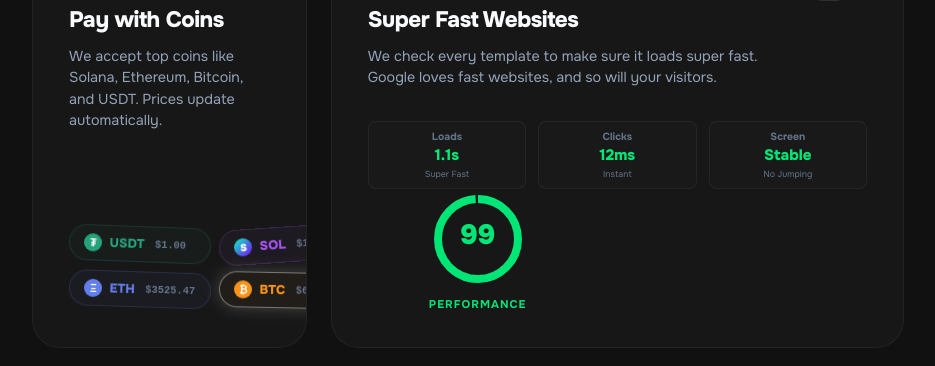
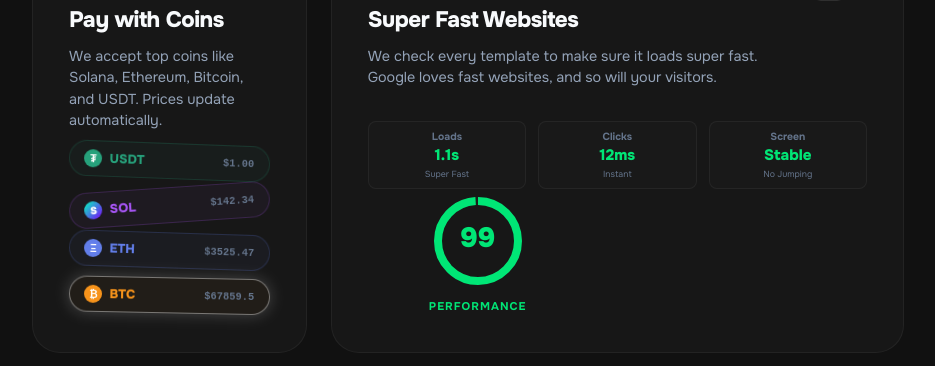
Before and after one commit to Tms119/Theme-Zoo, a Next.js app: page / in a window 1280 px wide. Shown: the part 3500-3866 px from the top of the page, without its empty margins (312-1247 px from the left). Built offline with nearby package versions, Linux system fonts and the light colour scheme; no server answers; a web font is replaced by a local one.

Commit message:
Fix laptop crypto badge overflow

```diff
--- a/components/marketing/BentoFeatures.js
+++ b/components/marketing/BentoFeatures.js
@@ -341,8 +341,8 @@ export default function BentoFeatures() {
                 We accept top coins like Solana, Ethereum, Bitcoin, and USDT. Prices update automatically.
               </p>
             </div>
-            {/* Visual element: coin badges in a stable 2x2 grid */}
-            <div className="coin-grid" style={{ marginTop: '1rem', width: '100%' }}>
+            {/* Visual element: coin badges in a flexible wrapping container */}
+            <div className="coin-grid" style={{ marginTop: '1rem', width: '100%', display: 'flex', flexWrap: 'wrap', gap: '0.5rem' }}>
               {[
                 { name: 'USDT', symbol: '₮', className: 'coin-badge-usdt', rate: '1.00' },
                 { name: 'SOL', symbol: 'S', className: 'coin-badge-sol', rate: rates.SOL, hasFlash: flash.SOL },
@@ -357,13 +357,15 @@ export default function BentoFeatures() {
                     borderColor: coin.hasFlash ? 'rgba(255, 255, 255, 0.4)' : undefined,
                     transform: coin.hasFlash ? 'scale(1.05)' : undefined,
                     transition: 'all 0.3s cubic-bezier(0.16, 1, 0.3, 1)',
-                    width: '100%',
-                    margin: 0
+                    margin: 0,
+                    flex: '1 1 auto', /* Allow badges to grow and wrap nicely */
+                    justifyContent: 'flex-start',
+                    overflow: 'hidden'
                   }}
                 >
-                  <span className="coin-badge-icon">{coin.symbol}</span>
-                  <span style={{ fontWeight: 800 }}>{coin.name}</span>
-                  <span className="coin-rate-text" style={{ color: 'var(--text-muted)', fontSize: '0.65rem', marginLeft: '0.2rem', fontFamily: 'monospace' }}>
+                  <span className="coin-badge-icon" style={{ flexShrink: 0 }}>{coin.symbol}</span>
+                  <span style={{ fontWeight: 800, flexShrink: 0 }}>{coin.name}</span>
+                  <span className="coin-rate-text" style={{ color: 'var(--text-muted)', fontSize: '0.65rem', marginLeft: 'auto', fontFamily: 'monospace' }}>
                     ${coin.rate}
                   </span>
                 </div>
```
